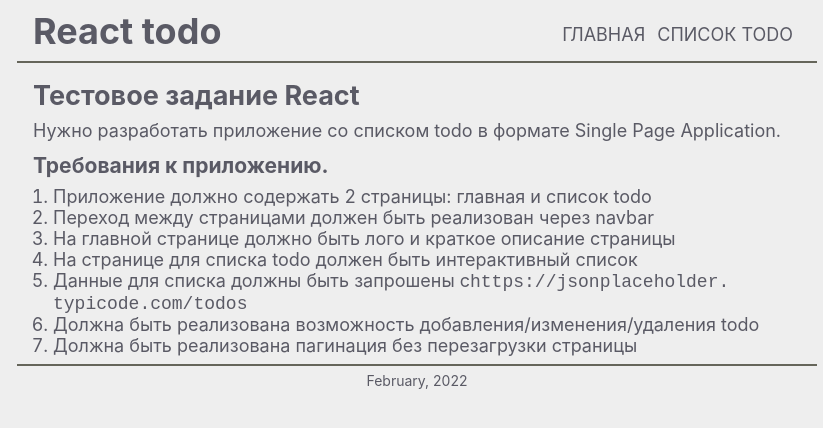
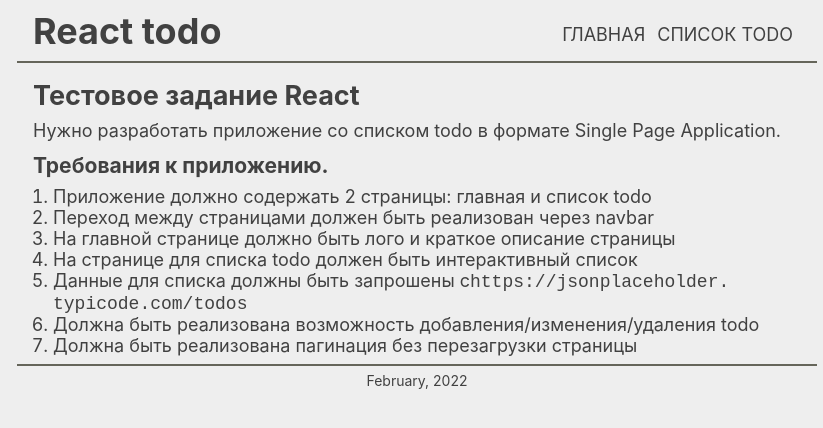
Before and after one commit to suhobski/react-todo, a React (Create React App) app: page /react-test/ in a window 1280 px wide. Shown: the top 428 px of the page, without its empty margins (223-1046 px from the left). Built offline with nearby package versions, Linux system fonts and the light colour scheme; no server answers.

Commit message:
refactor: change font styles

```diff
--- a/src/styles/fonts.css
+++ b/src/styles/fonts.css
@@ -1,10 +1,8 @@
 body {
   margin: 0;
-  font-family: -apple-system, BlinkMacSystemFont, "Segoe UI", "Roboto", "Oxygen",
-    "Ubuntu", "Cantarell", "Fira Sans", "Droid Sans", "Helvetica Neue",
+  font-family: -apple-system, BlinkMacSystemFont, 'Segoe UI', 'Roboto', 'Oxygen',
+    'Ubuntu', 'Cantarell', 'Fira Sans', 'Droid Sans', 'Helvetica Neue',
     sans-serif;
-  -webkit-font-smoothing: antialiased;
-  -moz-osx-font-smoothing: grayscale;
   font-size: 18px;
-  color: #5a5a65;
+  color: #414141;
 }
```
